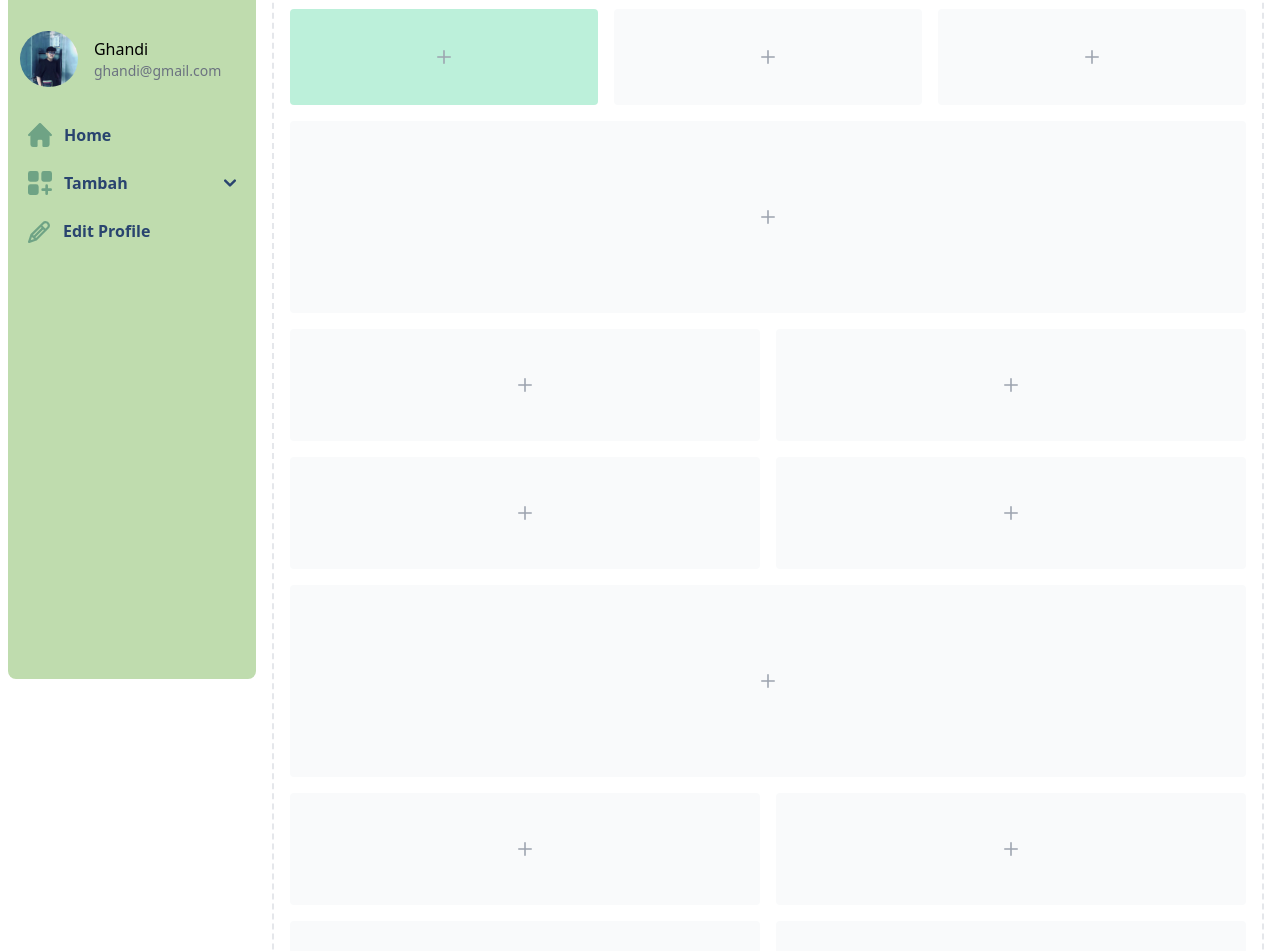
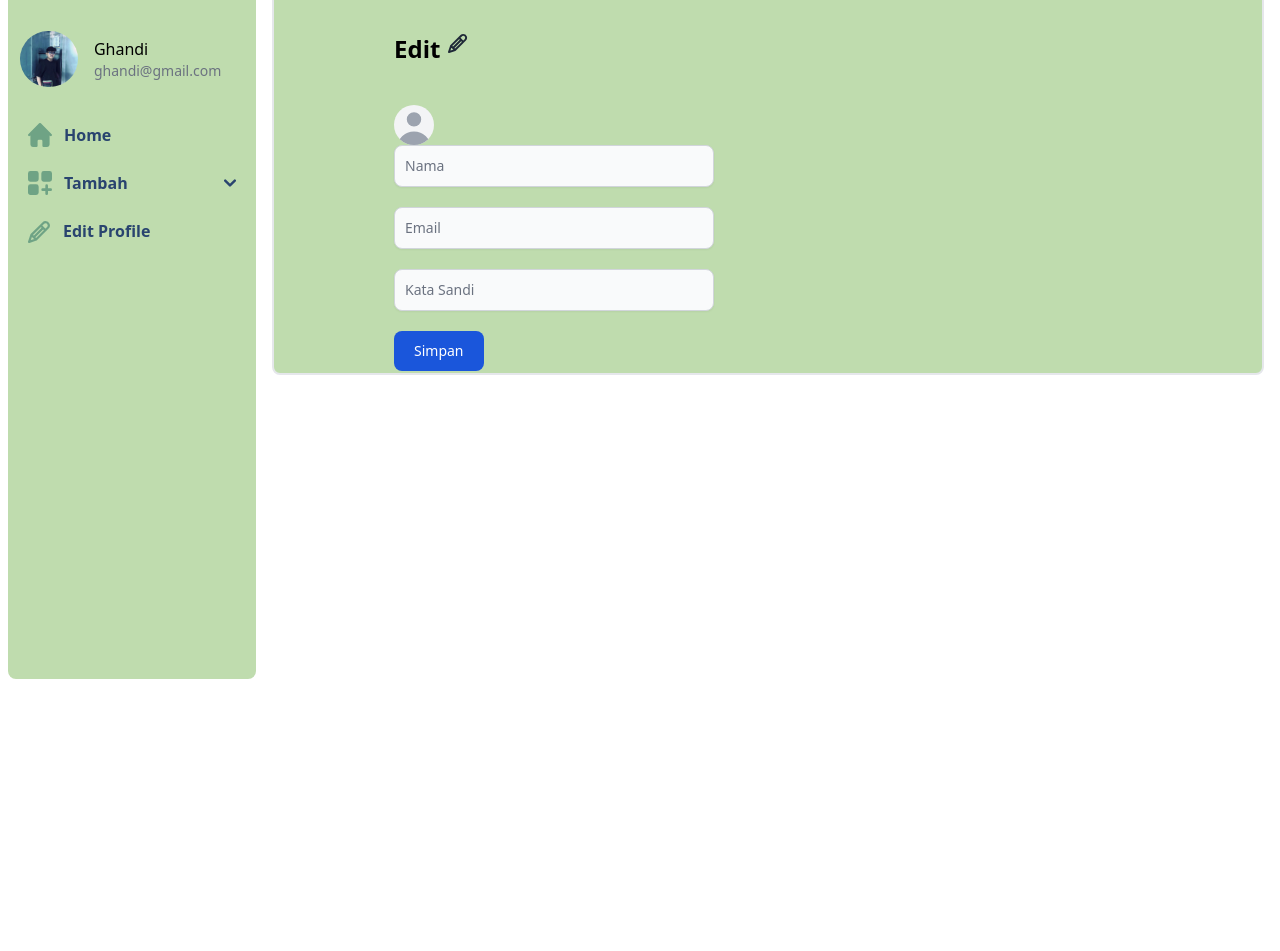
Before and after one commit to MfarisRf/Wisata, a React (Vite) app in the folder Client/Wisata/: page /ProfileAdmin in a window 1280 px wide. Shown: the part 121-1072 px from the top of the page. After the commit the page ends 800 px from the top, so only its background shows below. Built offline with nearby package versions, Linux system fonts and the light colour scheme; a web font is replaced by a local one.

Commit message:
Update ProfileAdmin.jsx

```diff
--- a/Client/Wisata/src/page/ProfileAdmin.jsx
+++ b/Client/Wisata/src/page/ProfileAdmin.jsx
@@ -86,108 +86,40 @@ const ProfileAdmin = () => {
 </aside>
 
 
-<div className="p-4 sm:ml-64 pt-28">
-   <div className="p-4 border-2 border-gray-200 border-dashed rounded-lg dark:border-gray-700">
-      <div className="grid grid-cols-3 gap-4 mb-4">
-         <div className="flex items-center justify-center h-24 rounded bg-green-200 dark:bg-gray-800">
-            <p className="text-2xl text-gray-400 dark:text-gray-500">
-               <svg className="w-3.5 h-3.5" aria-hidden="true" xmlns="http://www.w3.org/2000/svg" fill="none" viewBox="0 0 18 18">
-                  <path stroke="currentColor" strokeLinecap="round" strokeLinejoin="round" strokeWidth="2" d="M9 1v16M1 9h16"/>
-               </svg>
-            </p>
-         </div>
-         <div className="flex items-center justify-center h-24 rounded bg-gray-50 dark:bg-gray-800">
-            <p className="text-2xl text-gray-400 dark:text-gray-500">
-               <svg className="w-3.5 h-3.5" aria-hidden="true" xmlns="http://www.w3.org/2000/svg" fill="none" viewBox="0 0 18 18">
-                  <path stroke="currentColor" strokeLinecap="round" strokeLinejoin="round" strokeWidth="2" d="M9 1v16M1 9h16"/>
-               </svg>
-            </p>
-         </div>
-         <div className="flex items-center justify-center h-24 rounded bg-gray-50 dark:bg-gray-800">
-            <p className="text-2xl text-gray-400 dark:text-gray-500">
-               <svg className="w-3.5 h-3.5" aria-hidden="true" xmlns="http://www.w3.org/2000/svg" fill="none" viewBox="0 0 18 18">
-                  <path stroke="currentColor" strokeLinecap="round" strokeLinejoin="round" strokeWidth="2" d="M9 1v16M1 9h16"/>
-               </svg>
-            </p>
-         </div>
+<div className="p-4 sm:ml-64 pt-28 h-auto w-auto">
+   <div className=" p-4 border-2 border-gray-200 rounded-lg dark:border-gray-700 bg-[#BFDCAE] py-10 px-20 h-96">
+      {/* Text */}
+      <div className='flex ml-10'>
+      <p className='font-bold text-2xl mr'>Edit</p>
+      <svg className="w-5 h-5 text-gray-800 dark:text-white ml-2" aria-hidden="true" xmlns="http://www.w3.org/2000/svg" fill="none" viewBox="0 0 21 21">
+      <path stroke="currentColor" strokeLinecap="round" strokeLinejoin="round" strokeWidth="2" d="M7.418 17.861 1 20l2.139-6.418m4.279 4.279 10.7-10.7a3.027 3.027 0 0 0-2.14-5.165c-.802 0-1.571.319-2.139.886l-10.7 10.7m4.279 4.279-4.279-4.279m2.139 2.14 7.844-7.844m-1.426-2.853 4.279 4.279"/>
+      </svg>
       </div>
-      <div className="flex items-center justify-center h-48 mb-4 rounded bg-gray-50 dark:bg-gray-800">
-         <p className="text-2xl text-gray-400 dark:text-gray-500">
-            <svg className="w-3.5 h-3.5" aria-hidden="true" xmlns="http://www.w3.org/2000/svg" fill="none" viewBox="0 0 18 18">
-               <path stroke="currentColor" strokeLinecap="round" strokeLinejoin="round" strokeWidth="2" d="M9 1v16M1 9h16"/>
-            </svg>
-         </p>
-      </div>
-      <div className="grid grid-cols-2 gap-4 mb-4">
-         <div className="flex items-center justify-center rounded bg-gray-50 h-28 dark:bg-gray-800">
-            <p className="text-2xl text-gray-400 dark:text-gray-500">
-               <svg className="w-3.5 h-3.5" aria-hidden="true" xmlns="http://www.w3.org/2000/svg" fill="none" viewBox="0 0 18 18">
-                  <path stroke="currentColor" strokeLinecap="round" strokeLinejoin="round" strokeWidth="2" d="M9 1v16M1 9h16"/>
-               </svg>
-            </p>
-         </div>
-         <div className="flex items-center justify-center rounded bg-gray-50 h-28 dark:bg-gray-800">
-            <p className="text-2xl text-gray-400 dark:text-gray-500">
-               <svg className="w-3.5 h-3.5" aria-hidden="true" xmlns="http://www.w3.org/2000/svg" fill="none" viewBox="0 0 18 18">
-                  <path stroke="currentColor" strokeLinecap="round" strokeLinejoin="round" strokeWidth="2" d="M9 1v16M1 9h16"/>
-               </svg>
-            </p>
-         </div>
-         <div className="flex items-center justify-center rounded bg-gray-50 h-28 dark:bg-gray-800">
-            <p className="text-2xl text-gray-400 dark:text-gray-500">
-               <svg className="w-3.5 h-3.5" aria-hidden="true" xmlns="http://www.w3.org/2000/svg" fill="none" viewBox="0 0 18 18">
-                  <path stroke="currentColor" strokeLinecap="round" strokeLinejoin="round" strokeWidth="2" d="M9 1v16M1 9h16"/>
-               </svg>
-            </p>
-         </div>
-         <div className="flex items-center justify-center rounded bg-gray-50 h-28 dark:bg-gray-800">
-            <p className="text-2xl text-gray-400 dark:text-gray-500">
-               <svg className="w-3.5 h-3.5" aria-hidden="true" xmlns="http://www.w3.org/2000/svg" fill="none" viewBox="0 0 18 18">
-                  <path stroke="currentColor" strokeLinecap="round" strokeLinejoin="round" strokeWidth="2" d="M9 1v16M1 9h16"/>
-               </svg>
-            </p>
-         </div>
-      </div>
-      <div className="flex items-center justify-center h-48 mb-4 rounded bg-gray-50 dark:bg-gray-800">
-         <p className="text-2xl text-gray-400 dark:text-gray-500">
-            <svg className="w-3.5 h-3.5" aria-hidden="true" xmlns="http://www.w3.org/2000/svg" fill="none" viewBox="0 0 18 18">
-               <path stroke="currentColor" strokeLinecap="round" strokeLinejoin="round" strokeWidth="2" d="M9 1v16M1 9h16"/>
-            </svg>
-         </p>
-      </div>
-      <div className="grid grid-cols-2 gap-4">
-         <div className="flex items-center justify-center rounded bg-gray-50 h-28 dark:bg-gray-800">
-            <p className="text-2xl text-gray-400 dark:text-gray-500">
-               <svg className="w-3.5 h-3.5" aria-hidden="true" xmlns="http://www.w3.org/2000/svg" fill="none" viewBox="0 0 18 18">
-                  <path stroke="currentColor" strokeLinecap="round" strokeLinejoin="round" strokeWidth="2" d="M9 1v16M1 9h16"/>
-               </svg>
-            </p>
-         </div>
-         <div className="flex items-center justify-center rounded bg-gray-50 h-28 dark:bg-gray-800">
-            <p className="text-2xl text-gray-400 dark:text-gray-500">
-               <svg className="w-3.5 h-3.5" aria-hidden="true" xmlns="http://www.w3.org/2000/svg" fill="none" viewBox="0 0 18 18">
-                  <path stroke="currentColor" strokeLinecap="round" strokeLinejoin="round" strokeWidth="2" d="M9 1v16M1 9h16"/>
-               </svg>
-            </p>
-         </div>
-         <div className="flex items-center justify-center rounded bg-gray-50 h-28 dark:bg-gray-800">
-            <p className="text-2xl text-gray-400 dark:text-gray-500">
-               <svg className="w-3.5 h-3.5" aria-hidden="true" xmlns="http://www.w3.org/2000/svg" fill="none" viewBox="0 0 18 18">
-                  <path stroke="currentColor" strokeLinecap="round" strokeLinejoin="round" strokeWidth="2" d="M9 1v16M1 9h16"/>
-               </svg>
-            </p>
-         </div>
-         <div className="flex items-center justify-center rounded bg-gray-50 h-28 dark:bg-gray-800">
-            <p className="text-2xl text-gray-400 dark:text-gray-500">
-               <svg className="w-3.5 h-3.5" aria-hidden="true" xmlns="http://www.w3.org/2000/svg" fill="none" viewBox="0 0 18 18">
-                  <path stroke="currentColor" strokeLinecap="round" strokeLinejoin="round" strokeWidth="2" d="M9 1v16M1 9h16"/>
-               </svg>
-            </p>
-         </div>
-      </div>
+      {/* text */}
+
+{/* form */}
+  <div>
+  <form className="max-w-sm mx-10 pt-10 w-80">
+
+  <div className="relative w-10 h-10 overflow-hidden bg-gray-100 rounded-full dark:bg-gray-600">
+  <svg className="absolute w-12 h-12 text-gray-400 -left-1" fill="currentColor" viewBox="0 0 20 20" xmlns="http://www.w3.org/2000/svg"><path fillRule="evenodd" d="M10 9a3 3 0 100-6 3 3 0 000 6zm-7 9a7 7 0 1114 0H3z" clipRule="evenodd"></path></svg>
+  </div>
+
+  <div className="mb-5">
+    <input type="name" id="name" className="shadow-sm bg-gray-50 border border-gray-300 text-gray-900 text-sm rounded-lg focus:ring-blue-500 focus:border-blue-500 block w-full p-2.5 dark:bg-gray-700 dark:border-gray-600 dark:placeholder-gray-400 dark:text-white dark:focus:ring-blue-500 dark:focus:border-blue-500 dark:shadow-sm-light" placeholder="Nama" required />
+  </div>
+  <div className="mb-5">
+    <input type="email" id="email" className="shadow-sm bg-gray-50 border border-gray-300 text-gray-900 text-sm rounded-lg focus:ring-blue-500 focus:border-blue-500 block w-full p-2.5 dark:bg-gray-700 dark:border-gray-600 dark:placeholder-gray-400 dark:text-white dark:focus:ring-blue-500 dark:focus:border-blue-500 dark:shadow-sm-light" placeholder="Email" required />
+  </div>
+  <div className="mb-5">
+    <input type="password" id="repeat-password" className="shadow-sm bg-gray-50 border border-gray-300 text-gray-900 text-sm rounded-lg focus:ring-blue-500 focus:border-blue-500 block w-full p-2.5 dark:bg-gray-700 dark:border-gray-600 dark:placeholder-gray-400 dark:text-white dark:focus:ring-blue-500 dark:focus:border-blue-500 dark:shadow-sm-light" placeholder="Kata Sandi" required />
+  </div>
+  <button type="submit" className="text-white bg-blue-700 hover:bg-blue-800 focus:ring-4 focus:outline-none focus:ring-blue-300 font-medium rounded-lg text-sm px-5 py-2.5 text-center dark:bg-blue-600 dark:hover:bg-blue-700 dark:focus:ring-blue-800">Simpan</button>
+</form>
+</div>
+{/*  */}
    </div>
 </div>
-
 
     </div>
   )
```
